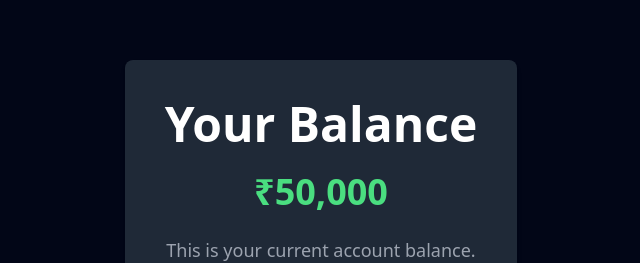
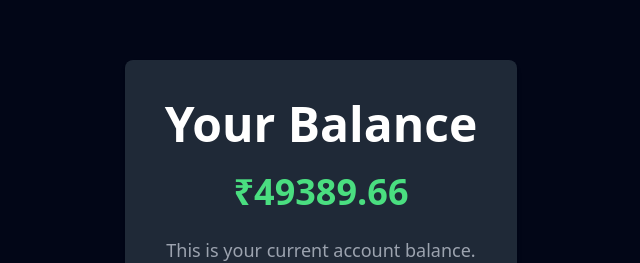
Before and after one commit to Arjun231730/taptransit, a plain HTML site: page balance.html in a window 1280 px wide. Shown: the part 194-457 px from the top of the page, without its empty margins (319-959 px from the left). Drawn offline with nearby package versions, Linux system fonts and the light colour scheme.

Commit message:
Update balance.html

```diff
--- a/balance.html
+++ b/balance.html
@@ -10,7 +10,7 @@
 <body class="bg-slate-950 text-white font-sans h-screen flex flex-col justify-center items-center">
     <div class="bg-gray-800 text-center p-10 rounded-lg shadow-md max-w-md">
         <h1 class="text-5xl font-bold mb-6">Your Balance</h1>
-        <p class="text-4xl font-semibold text-green-400 mb-6">₹50,000</p>
+        <p class="text-4xl font-semibold text-green-400 mb-6">₹49389.66</p>
         <p class="text-gray-400 text-lg mb-6">This is your current account balance.</p>
         <a href="edit.html" class="bg-blue-600 hover:bg-blue-700 text-white px-6 py-3 rounded-full font-semibold transition ease-in-out duration-300">
             Go Back
```
